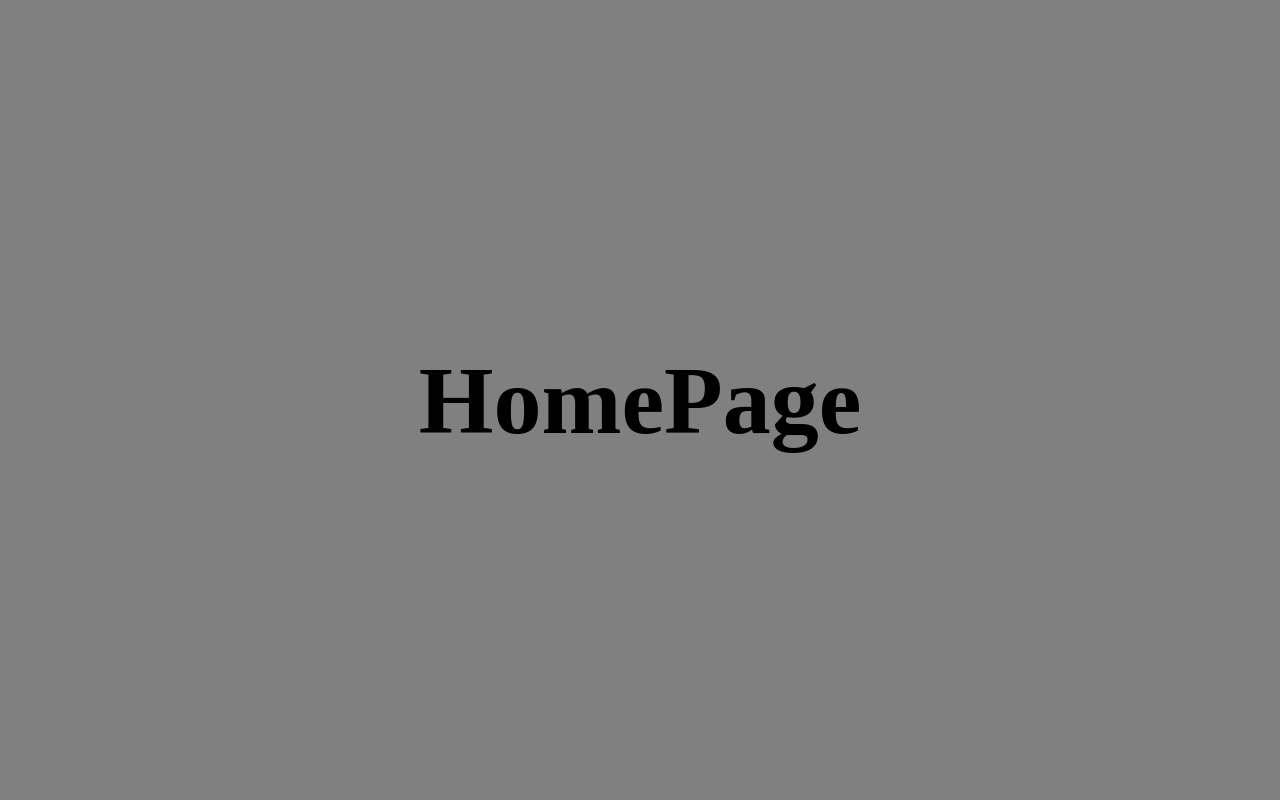
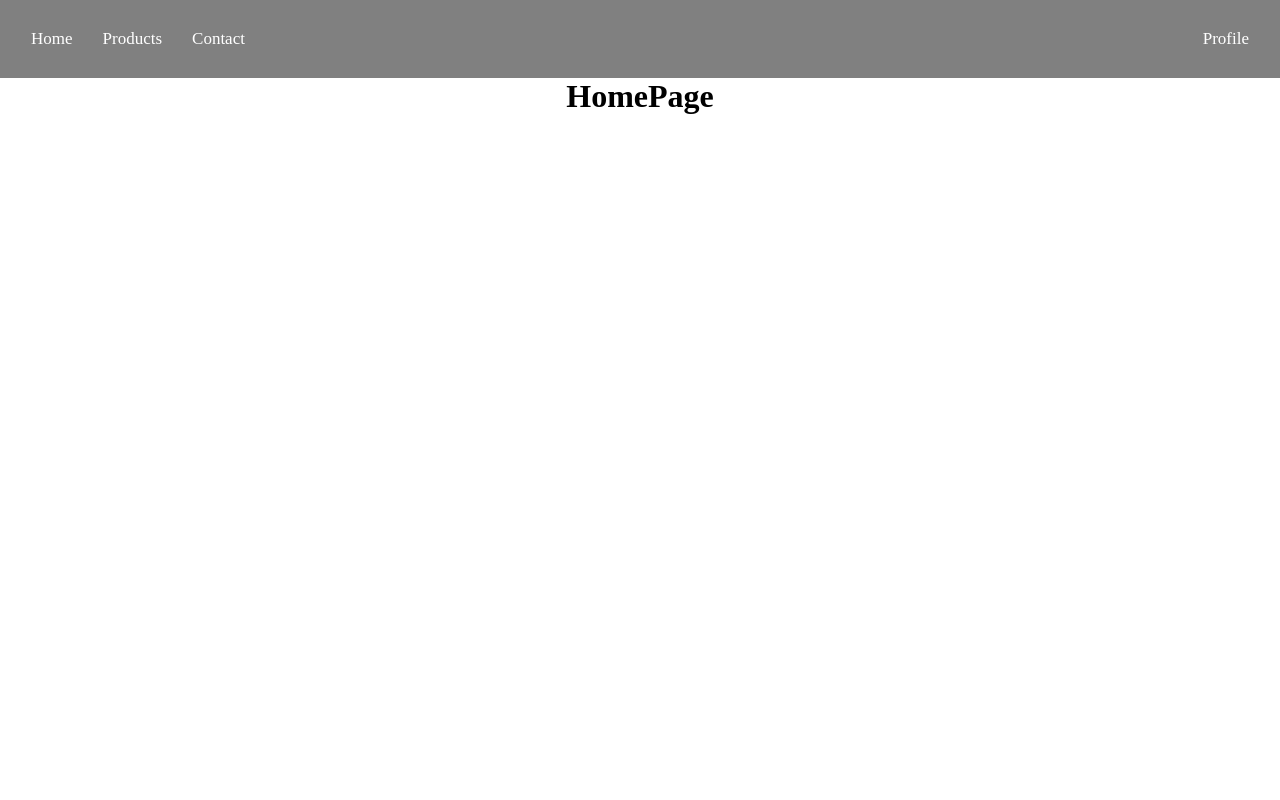
Before and after one commit to matej-9/Final_project_MPM, a Django app: page /home/ in a window 1280 px wide. Run offline with Django 4.2, Linux system fonts and the light colour scheme.

Commit message:
Add simple Navbar

```diff
--- a/online_store/static/home_style.css
+++ b/online_store/static/home_style.css
@@ -4,15 +4,38 @@
     box-sizing: border-box;
 }
 
-body {
-    min-height: 100vh;
-    display: grid;
-    place-content: center;
-    font-size: 3rem;
-    background-color: gray;
-    color:black;
+h1 {
+    text-align: center;
 }
 
-h1, p {
+.navbar ul {
+    list-style-type: none;
+    color: #f2f2f2;
+    text-align: center;
+    padding: 14px 16px;
+    text-decoration: none;
+    font-size: 17px;
+    background-color: gray;
+    overflow: hidden;
+    }
+
+
+.navbar a{
+    color: white;
+    text-decoration: none;
+    padding: 15px;
+    display: block;
     text-align: center;
 }
+
+.navbar a:hover{
+    background-color: cadetblue;
+}
+
+.navbar li{
+    float: left;
+}
+
+.navbar .Profile {
+    float: right;
+}
--- a/online_store/templates/homepage.html
+++ b/online_store/templates/homepage.html
@@ -10,6 +10,15 @@
 </head>
 
 <body>
+    <nav class = "navbar">
+        <ul>
+            <li><a href="">Home</a></li>
+            <li><a href="">Products</a></li>
+            <li><a href="">Contact</a></li>
+            <li class="Profile"><a href="">Profile</a></li>
+        </ul>
+    </nav>
+
     <h1>HomePage</h1>
 </body>
 
```
